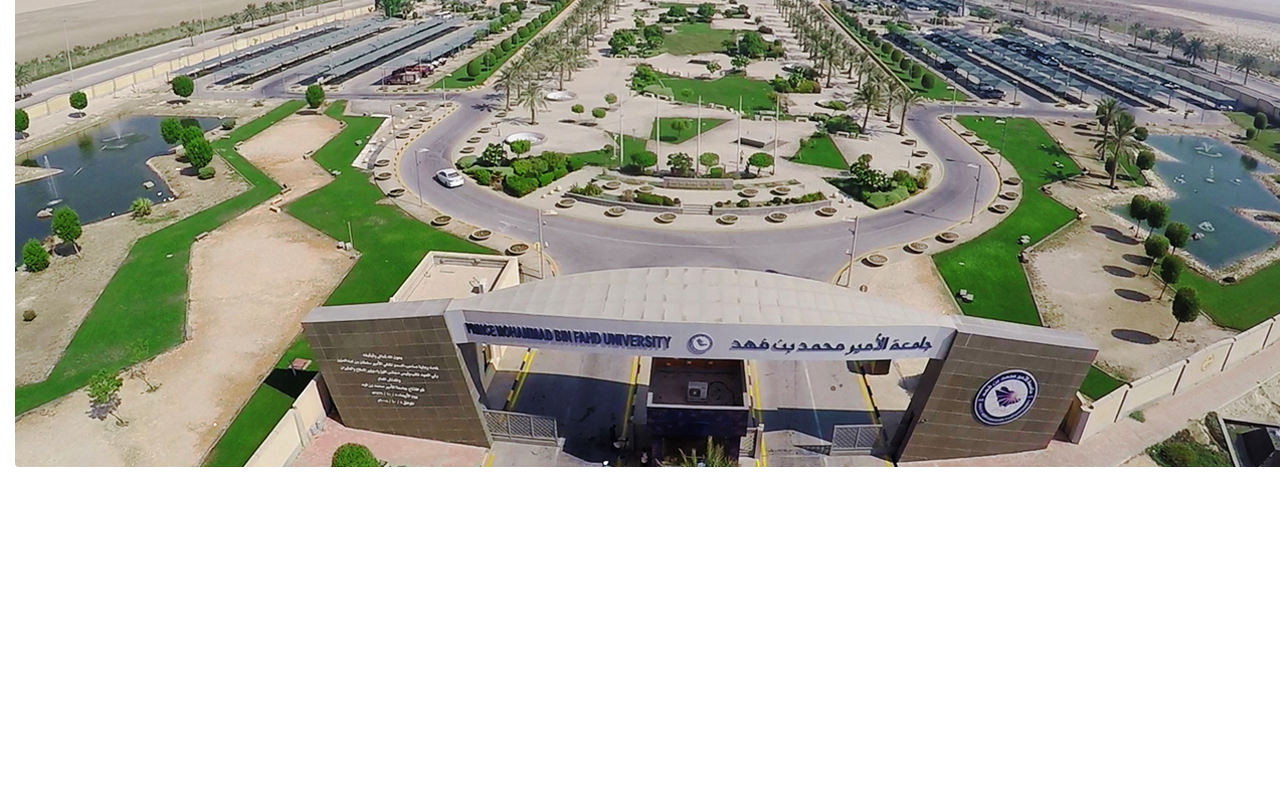
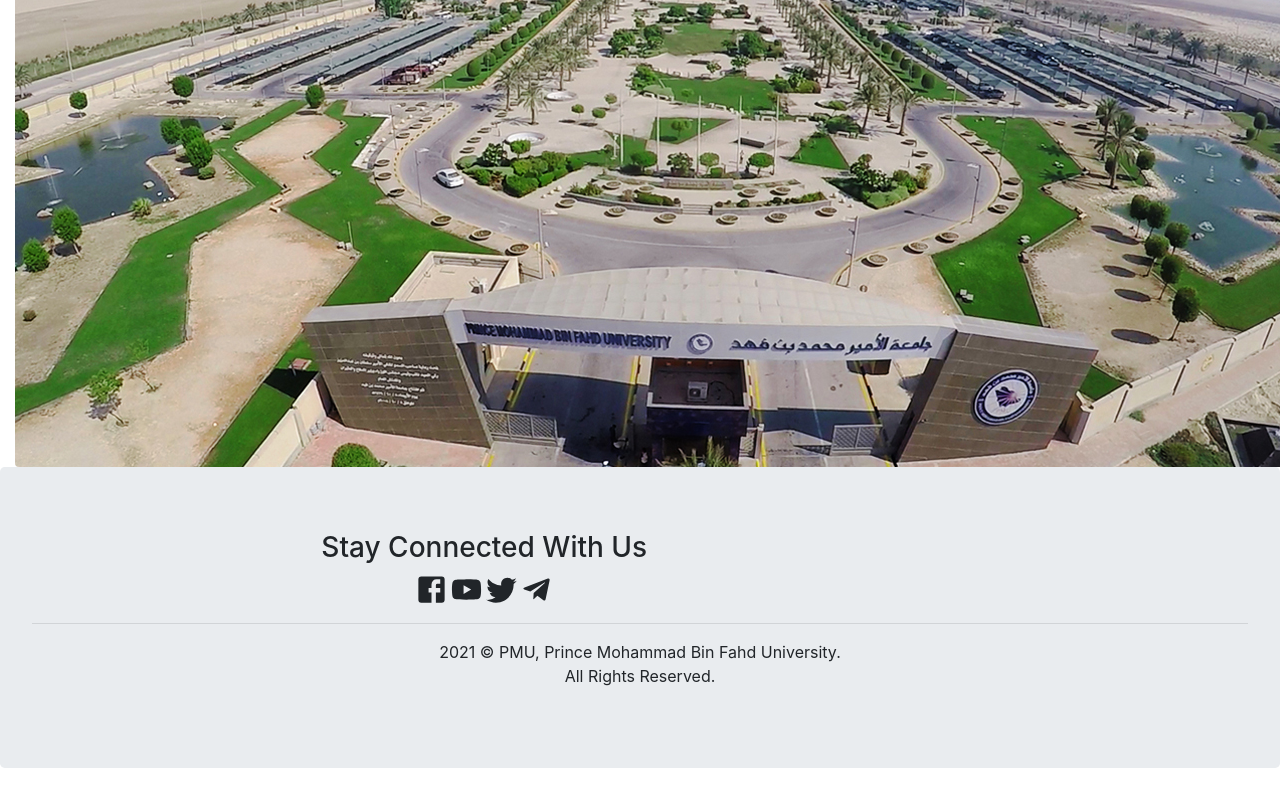
Before and after one commit to Kaleemullah-Khan/pmu-app, a React (Create React App) app: page / in a window 1280 px wide. Shown: the part 343-1143 px from the top of the page. Before the commit the page ends 810 px from the top, so only its background shows below. Built offline with nearby package versions, Linux system fonts and the light colour scheme.

Commit message:
pmu designing sunday

```diff
--- a/package.json
+++ b/package.json
@@ -3,6 +3,8 @@
   "version": "0.1.0",
   "private": true,
   "dependencies": {
+    "@material-ui/core": "^4.11.3",
+    "@material-ui/icons": "^4.11.2",
     "@testing-library/jest-dom": "^5.11.9",
     "@testing-library/react": "^11.2.3",
     "@testing-library/user-event": "^12.6.2",
--- a/src/App.js
+++ b/src/App.js
@@ -3,11 +3,13 @@
 import {NavSection} from './Component/Header/NavSection';
 import 'bootstrap/dist/css/bootstrap.min.css';
 import {MainBody} from './Component/Body/MainBody';
+import {MainFooter} from './Component/FooterSection/MainFooter'
 function App() {
   return (
     <div className="App">
       <NavSection />
       <MainBody />
+      <MainFooter />
     </div>
   );
 }
--- /dev/null
+++ b/src/Component/FooterSection/MainFooter.jsx
@@ -0,0 +1,28 @@
+import React from 'react';
+import {Jumbotron,Col,Row} from "react-bootstrap"
+import FacebookIcon from '@material-ui/icons/Facebook';
+import YouTubeIcon from '@material-ui/icons/YouTube';
+import TwitterIcon from '@material-ui/icons/Twitter';
+import TelegramIcon from '@material-ui/icons/Telegram';
+export const MainFooter = () => {
+    return (
+        <div>
+            <Jumbotron>
+      <Row>
+                    <Col lg={9}>
+                        <h3>Stay Connected With Us</h3>
+                        <FacebookIcon color="blue" style={{ fontSize: 35 }} />
+                        <YouTubeIcon style={{ fontSize: 35 }} />
+                        <TwitterIcon style={{ fontSize: 35 }} />
+                         <TelegramIcon style={{ fontSize: 35 }} />
+                     </Col>
+      </Row>
+      <hr/>
+      <p class="c-copyright c-font-grey">
+                    2021 © PMU, Prince Mohammad Bin Fahd University. <br/>
+								<span class="c-font-grey-3">All Rights Reserved.</span>
+                </p>
+</Jumbotron>
+        </div>
+    );
+};
--- a/src/Component/Header/NavSection.jsx
+++ b/src/Component/Header/NavSection.jsx
@@ -14,11 +14,11 @@
       <Nav.Link href="#link">Academics </Nav.Link>
       <NavDropdown title="" id="basic-nav-dropdown">
         <NavDropdown.Item href="#action/3.1">COLLEGE OF ENGINEERING</NavDropdown.Item>
-        <NavDropdown.Item href="#action/3.2">COLLEGE OF COMPUTER ENGINEERING & SCIENCES</NavDropdown.Item>
+        <NavDropdown.Item href="#action/3.2">COLLEGE OF COMPUTER ENGINEERING AND SCIENCES</NavDropdown.Item>
         <NavDropdown.Item href="#action/3.3">COLLEGE OF BUSINESS ADMINISTRATION</NavDropdown.Item>
         <NavDropdown.Item href="#action/3.1">COLLEGE OF LAW</NavDropdown.Item>
         <NavDropdown.Item href="#action/3.1">COLLEGE OF ARCHITECTURE AND DESIGN</NavDropdown.Item>
-        <NavDropdown.Item href="#action/3.1">COLLEGE OF SCIENCES & HUMAN STUDIES</NavDropdown.Item>
+        <NavDropdown.Item href="#action/3.1">COLLEGE OF SCIENCES AND HUMAN STUDIES</NavDropdown.Item>
         <NavDropdown.Item href="#action/3.1">PREPARATORY PROGRAM</NavDropdown.Item>
         <NavDropdown.Divider />
       </NavDropdown>
```
Also changed, not shown: 2 other files (tests, documents, lock files or other folders).
